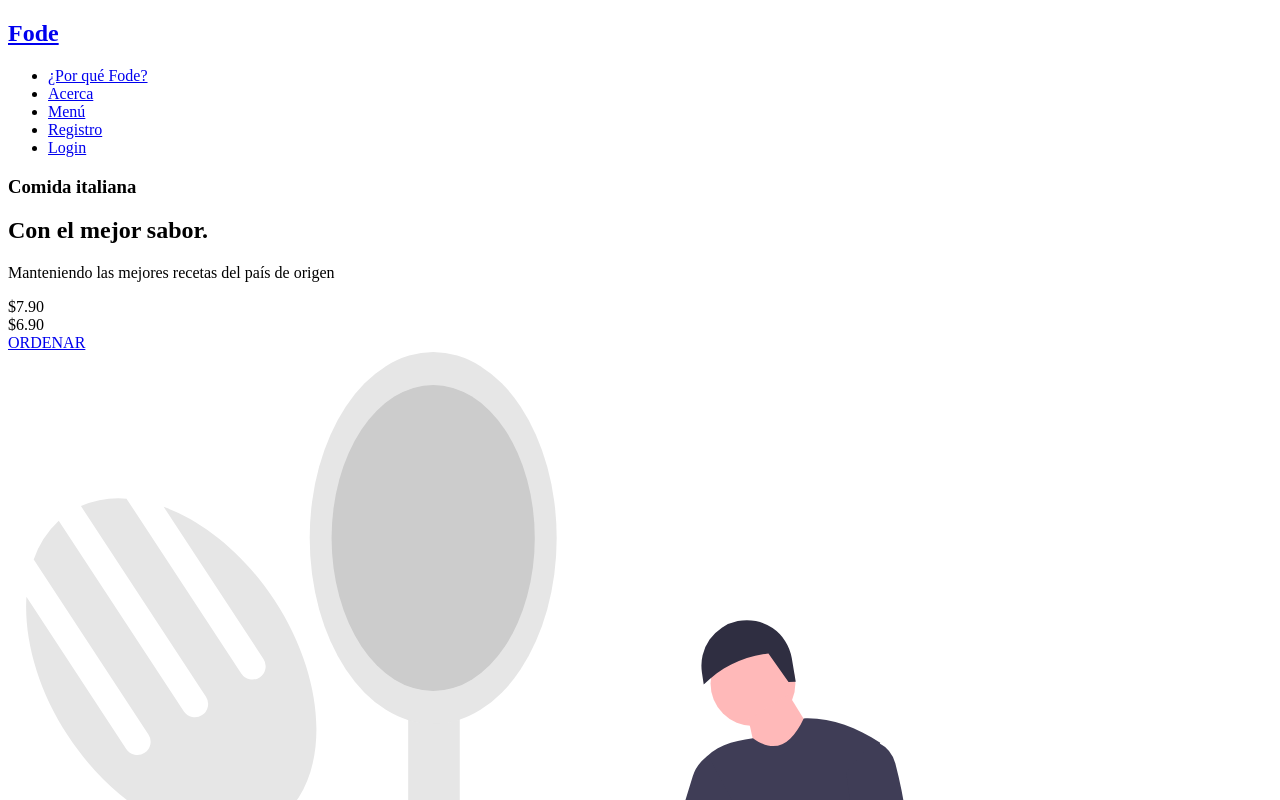
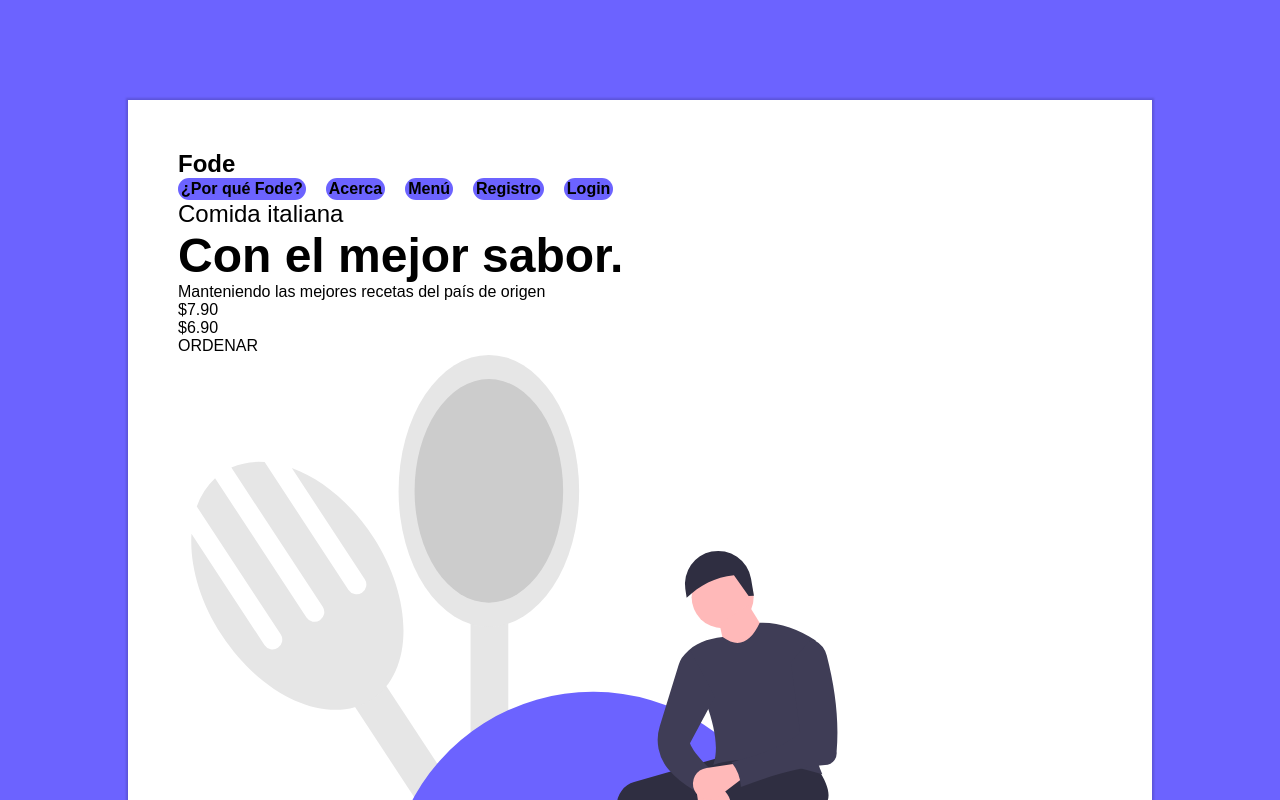
Before and after one commit to LaureanoVera/sass-web, a plain HTML site: page public/index.html in a window 1280 px wide. Shown: the top 800 px of the page. Drawn offline with Linux system fonts and the light colour scheme.

Commit message:
mixins, functions, vars

```diff
--- a/src/main.sass
+++ b/src/main.sass
@@ -1,3 +1,68 @@
 $primary-color: #6C63FF
-$bg-color: #003366
+$bg-color: black
+$bg-color-2: white
+$font-color: #aaa
+
 $border: solid 1px #4b43ea
+$shadow: 0 2px 10px 0 rgba(0,0,0,.6)
+
+$limit: 10
+$unit: 8px
+
+@function size($value)
+  @return $value * $unit
+
+// MIXINS
+@mixin reset-pm()
+  padding: 0
+  margin: 0
+
+@mixin btn($bg-color, $color, $bold)
+  background-color: $bg-color
+  color: $color
+  border-radius: 50px
+  padding: 2px 3px
+  text-align: center
+  display: flex
+  align-items: center
+  justify-content: space-around
+  @if($bold == 'true')
+    font-weight: bolder
+
+*
+  @include reset-pm()
+  box-sizing: border-box
+
+body
+  background-color: $primary-color
+  font-family: Arial, Helvetica, Sans-Serif
+
+a
+  text-decoration: none
+  color: $bg-color
+
+h2
+  font-weight: bolder
+  font-size: size(6)
+
+h3
+  font-weight: lighter
+  font-size: size(3)
+
+.container
+  background-color: white
+  margin: 100px auto
+  width: 1024px
+  padding: 50px
+  box-shadow: 0 0 2px 2px rgba(0,0,0,.15)
+  // background-image: url()
+  // background-size: 100% 100%
+
+ul
+  @include reset-pm()
+  list-style: none
+  display: flex
+  gap: 20px
+  li
+    a
+      @include btn($primary-color, $bg-color, 'true')
```
Also changed, not shown: public/css/main.css, 1 other file.
